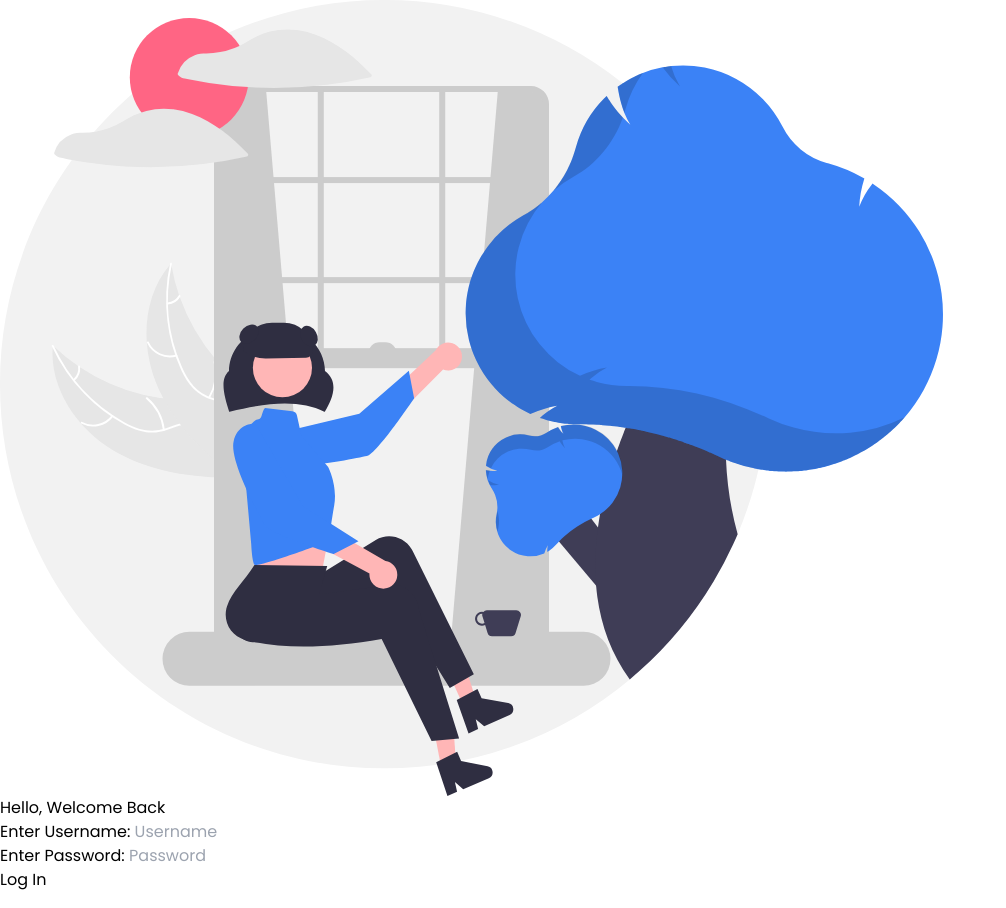
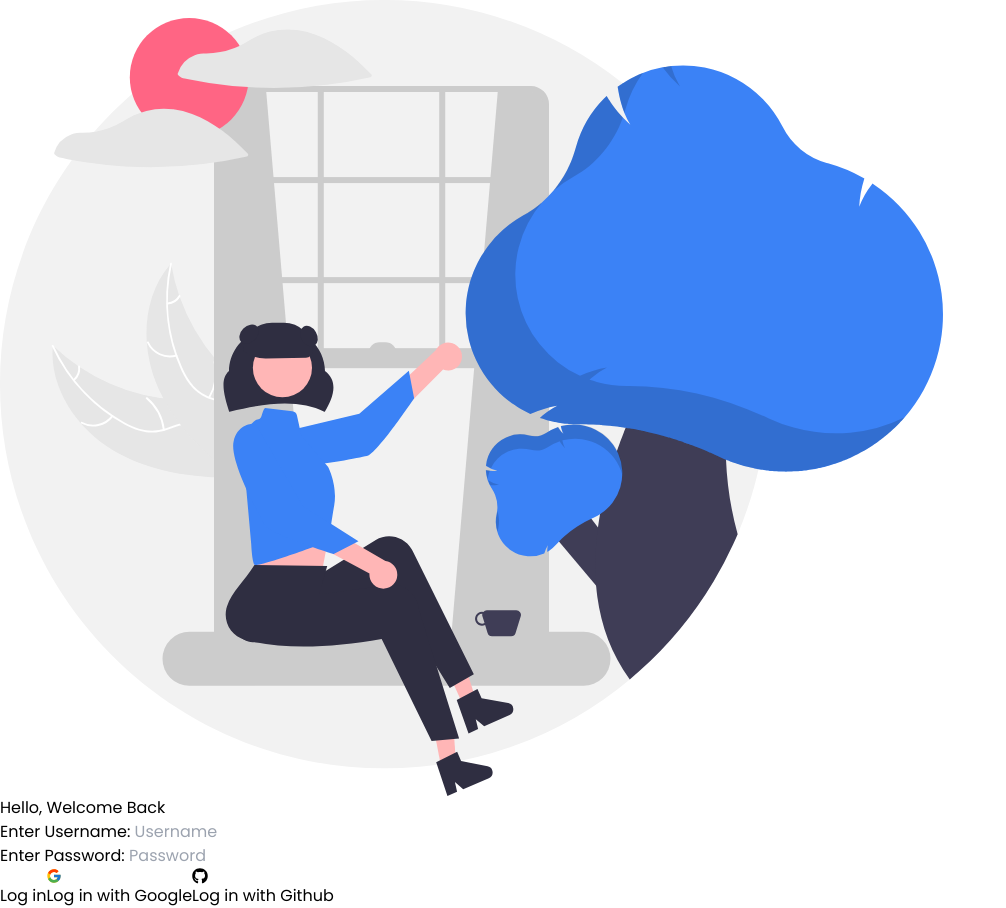
Before and after one commit to MarkMallari16/react-context-api-login, a React (Vite) app: page / in a window 1280 px wide. Shown: the whole page, without its empty margins (0-1006 px from the left). Built offline with nearby package versions, Linux system fonts and the light colour scheme.

Commit message:
fix some ui

```diff
--- a/package.json
+++ b/package.json
@@ -12,6 +12,7 @@
   "dependencies": {
     "react": "^18.3.1",
     "react-dom": "^18.3.1",
+    "react-icons": "^5.2.1",
     "react-router-dom": "^6.24.1"
   },
   "devDependencies": {
--- a/src/components/LogInComponent.jsx
+++ b/src/components/LogInComponent.jsx
@@ -1,16 +1,19 @@
 import React, { useContext, useEffect, useState } from 'react'
 import LogInBg from '../assets/bg.svg'
 import { LogInContext } from '../contexts/LogInContext'
+import { FcGoogle } from "react-icons/fc";
+import { FaGithub } from "react-icons/fa";
 
 const LogInComponent = () => {
     const { username, setUsername, setShowDashboard, logoutMessage, visible } = useContext(LogInContext);
+
     return (
         <div className='min-h-screen grid grid-cols-1 lg:grid-cols-2 place-items-center '>
-            <div className='hidden lg:block'>
-                <img src={LogInBg} alt="Log In" className='h-96 object-cover w-full' />
+            <div className='hidden  bg-blue-500 h-full w-full lg:flex justify-center items-center'>
+                <img src={LogInBg} alt="Log In" className='h-96 object-cover ' />
             </div>
 
-            <div className='h-full min-w-full flex justify-center items-center '>
+            <div className='h-full  flex justify-center items-center '>
                 <div className='w-full mx-10 lg:mx-24'>
                     {logoutMessage &&
                         <div className={`py-4 text-center mb-5 rounded-lg border bg-green-500 text-white font-medium transition-opacity duration-1000 ${visible ? 'opacity-100' : 'opacity-0'}`}>
@@ -27,7 +30,21 @@ const LogInComponent = () => {
                         <label htmlFor="username" className='text-lg text-slate-800'>Enter Password: </label>
                         <input type="password" placeholder='Password' className='mt-1 p-4 w-full border rounded-lg border-slate-300 focus:outline-blue-500' />
                     </div>
-                    <button className='text-center w-full mt-6 bg-blue-500 hover:bg-blue-600 transition-all ease-in-out p-3 rounded-lg text-white font-bold' onClick={() => setShowDashboard(true)}>Log In</button>
+                    <div>
+                        <button className='text-white bg-blue-500 hover:bg-blue-600 w-full mt-6 transition-all ease-in-out p-3 rounded-lg' onClick={() => setShowDashboard(true)}>
+                            Log in
+                        </button>
+                        <button className='flex items-center justify-center gap-2 border border-slate-300 w-full mt-4  p-3 rounded-lg text-black' onClick={() => setShowDashboard(true)}>
+                            <FcGoogle className='text-2xl' />
+                            <p>Log in with Google</p>
+
+                        </button>
+                        <button className='flex items-center justify-center gap-2 border border-slate-300 w-full mt-4  p-3 rounded-lg text-black' onClick={() => setShowDashboard(true)}>
+                            <FaGithub className='text-2xl' />
+                            <p>Log in with Github</p>
+                        </button>
+
+                    </div>
                 </div>
             </div>
         </div>
--- a/src/components/LogInProvider.jsx
+++ b/src/components/LogInProvider.jsx
@@ -1,10 +1,18 @@
 import React, { useEffect, useState } from 'react'
 import { LogInContext } from '../contexts/LogInContext'
 const LogInProvider = ({ children }) => {
-    const [showDashboard, setShowDashboard] = useState(false);
+    const initialShowDashboard = () => {
+        return JSON.parse(localStorage.getItem("showDashboard")) || false;
+    }
+
+    const [showDashboard, setShowDashboard] = useState(initialShowDashboard);
     const [username, setUsername] = useState("");
     const [logoutMessage, setLogoutMessage] = useState("");
     const [visible, setVisible] = useState(true);
+
+    useEffect(() => {
+        localStorage.setItem("showDashboard", JSON.stringify(showDashboard));
+    }, [showDashboard]);
 
     useEffect(() => {
         if (logoutMessage) {
--- a/src/components/SidebarLinks.jsx
+++ b/src/components/SidebarLinks.jsx
@@ -46,17 +46,17 @@ const SidebarLinks = ({ isSideBarExpand }) => {
     ]
 
     return (
-        <div className='flex flex-col space-y-4 pt-10'>
+        <div className='flex flex-col space-y-5 pt-10'>
 
             {links.map((link, index) => (
-                <NavLink key={index} to={link.path} className={({ isActive }) => isActive ? 'active px-5 py-3 flex gap-3 w-full bg-blue-100 text-blue-600 font-medium rounded-lg cursor-pointer' : 'px-5 py-3 flex gap-3 w-full  text-black font-medium rounded-lg cursor-pointer hover:bg-slate-200 transition-all  duration-300'}>
+                <NavLink key={index} to={link.path} className={({ isActive }) => isActive ? 'px-5 py-3 flex gap-3 w-full bg-blue-100 text-blue-600 font-medium rounded-lg cursor-pointer' : 'px-5 py-3 flex gap-3 w-full  text-black font-medium rounded-lg cursor-pointer hover:bg-slate-200 transition-all  duration-300 overflow-hidden'}>
                     <div>{link.icon}</div>
-                    <span className={`${!isSideBarExpand && 'opacity-0'}  origin-left duration-300 font-medium`}>{link.title}</span>
+                    <span className={`${!isSideBarExpand && 'hidden'}  origin-left duration-300 font-medium`}>{link.title}</span>
                 </NavLink>
             ))}
 
-            <div className='pt-10'>
-                <div className='px-5 py-3 flex items-center gap-3 cursor-pointer hover:bg-slate-200 rounded-lg transition-all w-full' onClick={handleLogout}>
+            <div className='pt-10 '>
+                <div className='px-5 py-3 flex   gap-3 cursor-pointer hover:bg-slate-200 rounded-lg transition-all  overflow-hidden' onClick={handleLogout}>
                     <div>
                         <svg xmlns="http://www.w3.org/2000/svg" fill="none" viewBox="0 0 24 24" strokeWidth={1.5} stroke="currentColor" className="size-6">
                             <path strokeLinecap="round" strokeLinejoin="round" d="M8.25 9V5.25A2.25 2.25 0 0 1 10.5 3h6a2.25 2.25 0 0 1 2.25 2.25v13.5A2.25 2.25 0 0 1 16.5 21h-6a2.25 2.25 0 0 1-2.25-2.25V15m-3 0-3-3m0 0 3-3m-3 3H15" />
@@ -64,7 +64,7 @@ const SidebarLinks = ({ isSideBarExpand }) => {
                     </div>
 
 
-                    <span className={`${!isSideBarExpand && 'opacity-0'} duration-500 font-medium overflow-hidden`}>Log Out</span>
+                    <p className={`${!isSideBarExpand && 'hidden'} duration-500 font-medium`}>LogOut</p>
                 </div>
             </div>
         </div>
```
Also changed, not shown: 1 other file (tests, documents, lock files or other folders).
